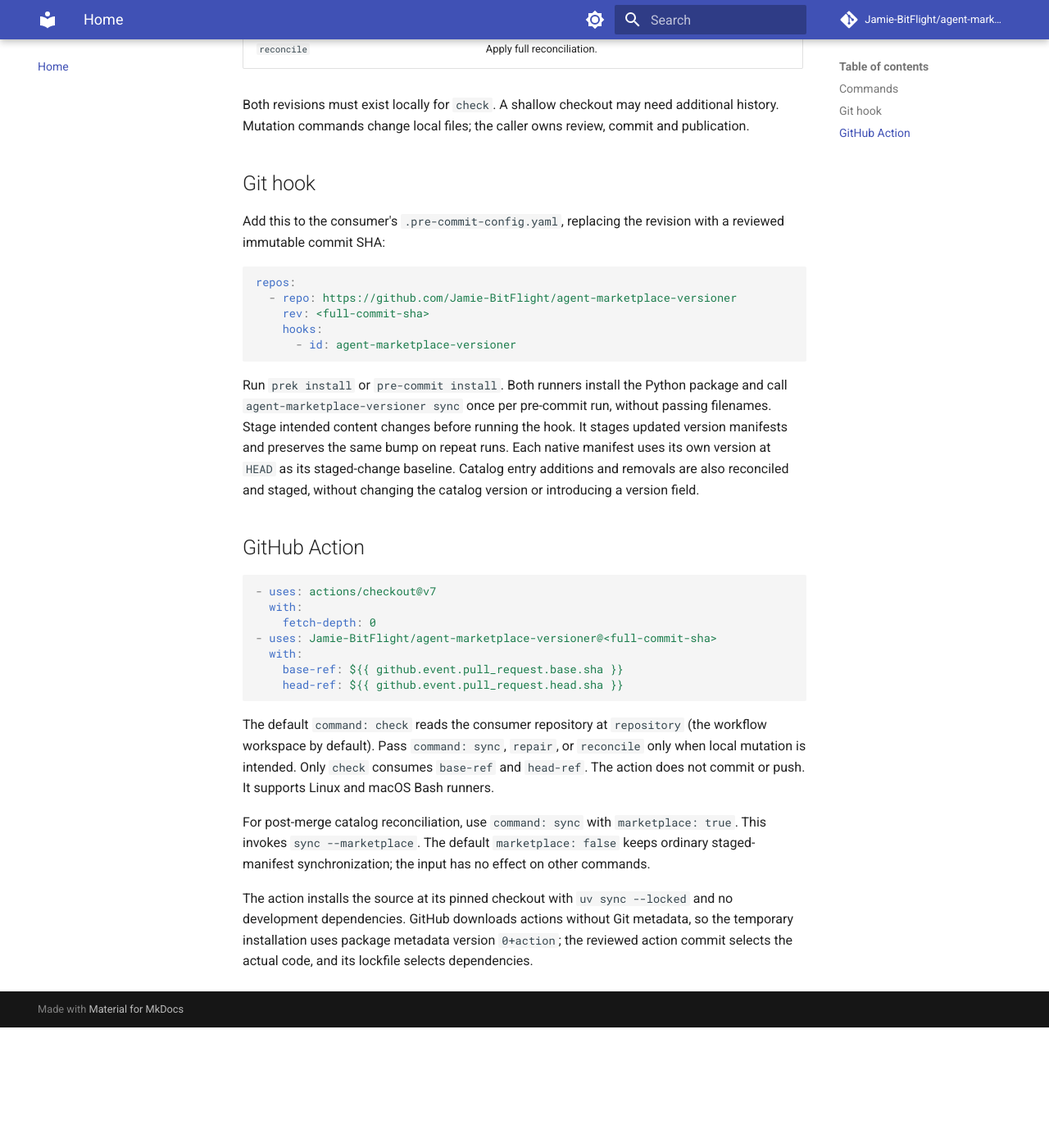
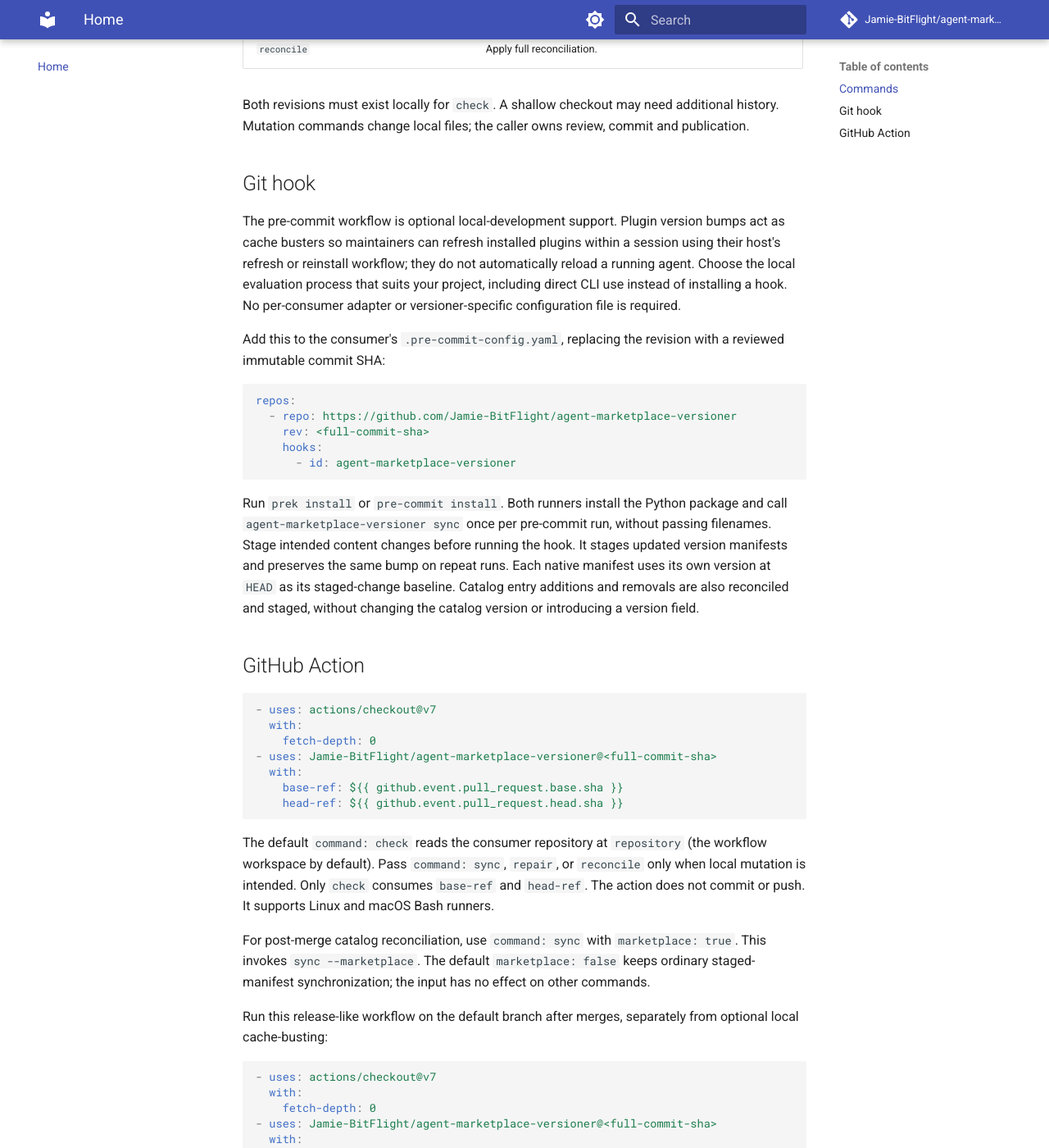
Before and after one commit to Jamie-BitFlight/agent-marketplace-versioner, an MkDocs documentation site: the page built from docs/index.md, in a window 1280 px wide and 1400 px high, scrolled down 651 px. Shown: the whole window at 82% size. Built offline with MkDocs 1.6.1 and Material for MkDocs 9.7.7, drawn with Linux system fonts in a browser that asks for light colours; comment, search, counter and statistics services are not loaded; before the commit the page ends 1904 px from its top, so only the background shows below that; some of the changed text lies outside the part shown.

Commit message:
docs(workflows): distinguish local evaluation and publication

````diff
--- a/docs/index.md
+++ b/docs/index.md
@@ -20,6 +20,13 @@ additional history. Mutation commands change local files; the caller owns review
 commit and publication.
 
 ## Git hook
+
+The pre-commit workflow is optional local-development support. Plugin version
+bumps act as cache busters so maintainers can refresh installed plugins within a
+session using their host's refresh or reinstall workflow; they do not automatically
+reload a running agent. Choose the local evaluation process that suits your project,
+including direct CLI use instead of installing a hook. No per-consumer adapter or
+versioner-specific configuration file is required.
 
 Add this to the consumer's `.pre-commit-config.yaml`, replacing the revision with
 a reviewed immutable commit SHA:
@@ -61,6 +68,23 @@ For post-merge catalog reconciliation, use `command: sync` with `marketplace: tr
 This invokes `sync --marketplace`. The default `marketplace: false` keeps ordinary
 staged-manifest synchronization; the input has no effect on other commands.
 
+Run this release-like workflow on the default branch after merges, separately from
+optional local cache-busting:
+
+```yaml
+- uses: actions/checkout@v7
+  with:
+    fetch-depth: 0
+- uses: Jamie-BitFlight/agent-marketplace-versioner@<full-commit-sha>
+  with:
+    command: sync
+    marketplace: true
+```
+
+It reconciles catalog entries and bumps existing marketplace versions, preserving
+versionless catalogs. Your publication workflow owns review, commit and push of the
+result; local plugin evaluation need not follow the same process.
+
 The action installs the source at its pinned checkout with `uv sync --locked`
 and no development dependencies. GitHub downloads actions without Git metadata,
 so the temporary installation uses package metadata version `0+action`; the
````
Also changed, not shown: README.md (+32 -0 lines).
